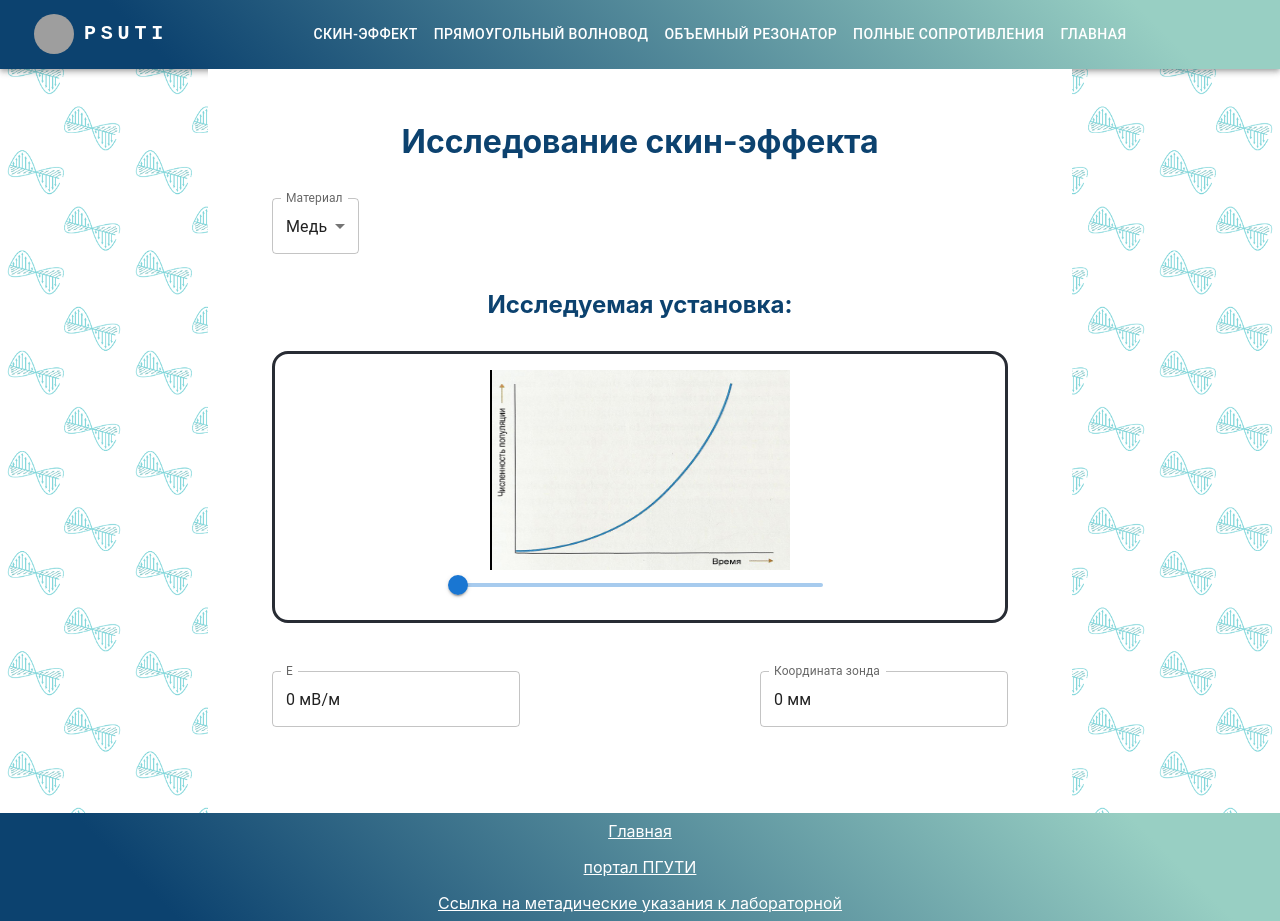
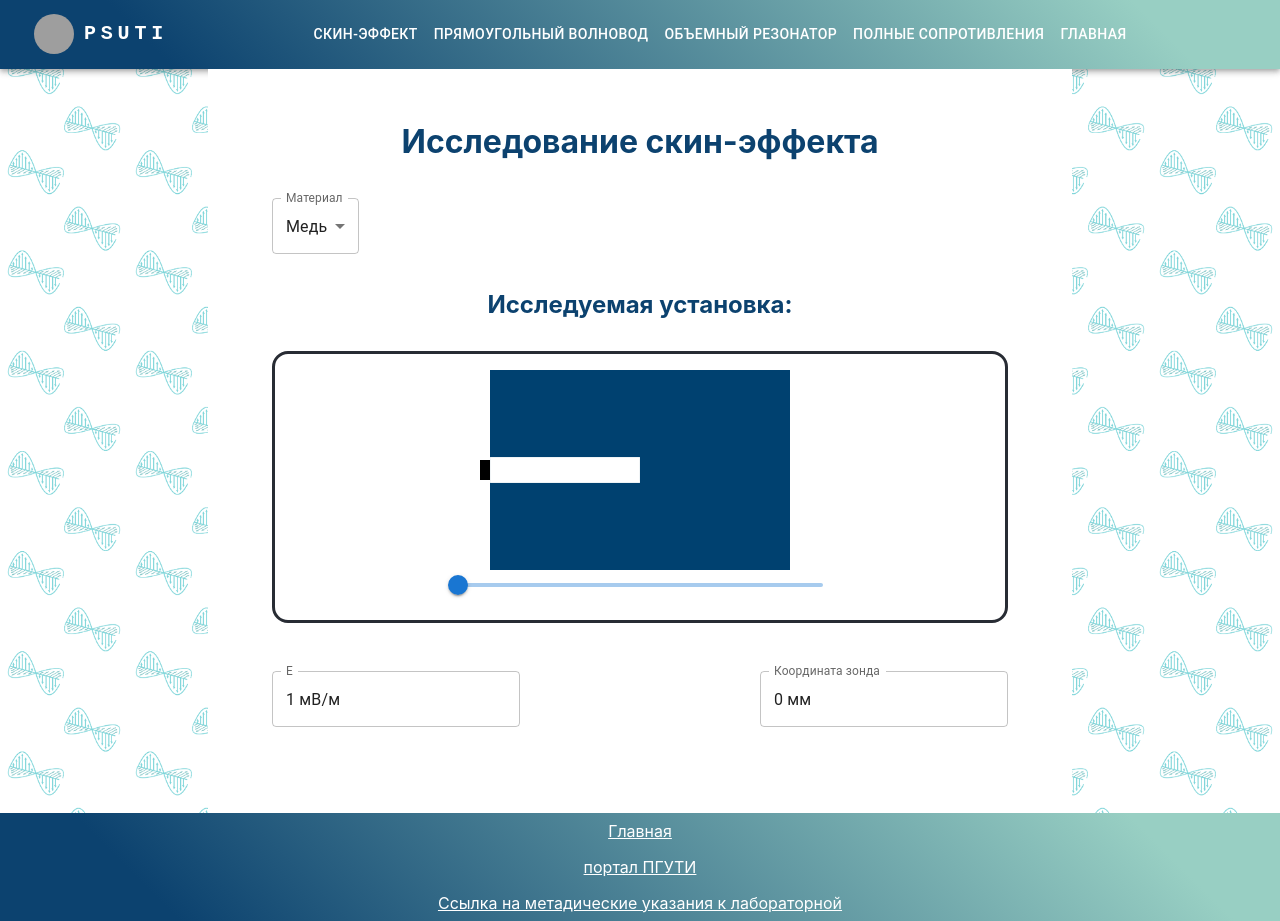
Before and after one commit to tsentavta/empiv, a React (Create React App) app: page / in a window 1280 px wide. Both pictures are taken after a click on the button "СКИН-ЭФФЕКТ". Built offline with nearby package versions, Linux system fonts and the light colour scheme; grey boxes are pictures that could not be loaded.

Commit message:
functionsSkin

```diff
--- /dev/null
+++ b/src/components/consts.js
@@ -0,0 +1,43 @@
+
+// copper
+// tin
+// brass
+// steel
+//
+// медь
+// олово
+// латунь
+// сталь
+
+export const materialConsts = {
+
+    copper: {
+        name: "Медь",
+        relative_magnetic_permeability: 0.999994,     //относительная магнитна проницаемость
+        // relative_permeability: 1,       //диэлектрическая проницаемость
+        electrical_conductance: 58100000,      //проводимость
+        // electrical_resistance: 1,       //сопротивление
+    },
+
+    tin: {
+        name: "Олово",
+        relative_magnetic_permeability: 1.000004,     //относительная магнитна проницаемость
+        // relative_permeability: 1,       //диэлектрическая проницаемость
+        electrical_conductance: 8330000,      //проводимость
+        // electrical_resistance: 1,       //сопротивление
+    },
+    brass: {
+        name: "Латунь",
+        relative_magnetic_permeability: 1.000004,     //относительная магнитна проницаемость
+        // relative_permeability: 1,       //диэлектрическая проницаемость
+        electrical_conductance: 80000,      //проводимость
+        // electrical_resistance: 1,       //сопротивление
+    },
+    steel: {
+        name: "Сталь",
+        relative_magnetic_permeability: 100,     //относительная магнитна проницаемость
+        // relative_permeability: 1,       //диэлектрическая проницаемость
+        electrical_conductance: 7690000,      //проводимость
+        // electrical_resistance: 1,       //сопротивление
+    }
+}
--- a/src/pages/SkinEffect.js
+++ b/src/pages/SkinEffect.js
@@ -1,26 +1,63 @@
 import {FormControl, InputLabel, MenuItem, Select, Slider, TextField} from "@mui/material";
 import classes from "./SkinEffect.module.sass";
-import expImg from "../img/exponential_growth_520.jpg"
+import expImg from "../img/imgSkin.png"
+import * as React from "react";
 import {useEffect, useState} from "react";
-import {Container} from "react-bootstrap";
-import * as React from "react";
+import {materialConsts} from "../components/consts";
+
+
+function electricFieldStrength(z_position, electric_field_strength, frequency, relative_magnetic_permeability, electrical_conductance) {
+    const rmp = relative_magnetic_permeability
+    const mp = 4 * Math.PI//* 10^(-7) ->
+    const ec = electrical_conductance
+    const f = frequency
+    const efs = electric_field_strength
+    const z = z_position
+
+    const y = (Math.sqrt((10^(7)) / (Math.PI * f * mp * rmp * ec)))*z
+
+    let ans =  Math.exp(-y)
+    return efs * ans
+}
+
 
 
 export function SkinEffect() {
     const [translateX, setTranslateX] = useState(0) // смещение зонда
     const [empValue, setEmpValue] = useState(0) // вывод значения ЭМП
     const [sliderValue, setSliderValue] = useState(0) //для значения slider
-    const [material, setMaterial] = useState('1') // выбор материала
+    const [material, setMaterial] = useState(1) // выбор материала
     const [constForMaterial, setConstForMaterial] = useState(1) // коэффициент материала
     const [probeDisplacement, setProbeDisplacement] = useState(0.1) // вывод значения смещение зонда в мм
 
     useEffect(() => {
         setTranslateX(sliderValue * 3);
-        setEmpValue(sliderValue * constForMaterial)
-        setProbeDisplacement(sliderValue/10)
+        // setEmpValue(sliderValue * constForMaterial)
+        let position
 
+        if (material !== 4 ) {
+            position = sliderValue / 10 /1000
+            setProbeDisplacement(sliderValue / 10)
+        } else {
+            position = sliderValue * 3 / 100 /1000
+            setProbeDisplacement(sliderValue * 3 / 100)
+        }
+
+        switch (material) {
+            case 1:
+                setEmpValue(electricFieldStrength(position, 1, 1000, materialConsts.copper.relative_magnetic_permeability, materialConsts.copper.electrical_conductance))
+                break
+            case 2:
+                setEmpValue(electricFieldStrength(position, 1, 1000, materialConsts.tin.relative_magnetic_permeability, materialConsts.tin.electrical_conductance))
+                break
+            case 3:
+                setEmpValue(electricFieldStrength(position, 1, 1000, materialConsts.brass.relative_magnetic_permeability, materialConsts.brass.electrical_conductance))
+                break
+            case 4:
+                setEmpValue(electricFieldStrength(position, 1, 1000, materialConsts.steel.relative_magnetic_permeability, materialConsts.steel.electrical_conductance))
+                break
+        }
     }, [sliderValue, material])
-
 
     return (
         <>
@@ -37,7 +74,7 @@ export function SkinEffect() {
                             label="Материал"
                             onChange={(e) => {
                                 setMaterial(e.target.value)
-                                    setConstForMaterial(Number(e.target.value))
+                                // setConstForMaterial(Number(e.target.value))
                             }}
                         >
                             <MenuItem value={1}>Медь</MenuItem>
@@ -57,9 +94,10 @@ export function SkinEffect() {
             <div className={classes.boxContainer}>
 
                 <div className={classes.imgBox}>
-                        <img src={expImg} alt={'img'}/>
+                    {/*<div className={clsx({backgroundColor: '#b87333'}, classes.img)}/>*/}
+                    <img src={expImg} alt={'img'} className={classes.img}/>
                     {/*<div className={classes.image}/>*/}
-                        <div className={(classes.verticalLine)} style={{transform: `translateX(${translateX}px`}}></div>
+                    <div className={(classes.verticalLine)} style={{transform: `translateX(${translateX/2}px`}}></div>
                 </div>
 
                 <div className={classes.sliderBox}>
--- a/src/pages/SkinEffect.module.sass
+++ b/src/pages/SkinEffect.module.sass
@@ -7,18 +7,18 @@
   width: 300px
   height: 200px
 
-  img
+  .img
     width: 300px
     height: 100%
 
 .verticalLine
   z-index: 10
-  top: 0
-  left: 0
+  top: 90px
+  left: -10px
   position: absolute
-  width: 2px
+  width: 10px
   background-color: black
-  height: 200px
+  height: 20px
 
 .boxContainer
   display: flex
```
Also changed, not shown: src/img/imgSkin.png (added). Lines whose indentation alone changed are shown as unchanged.
